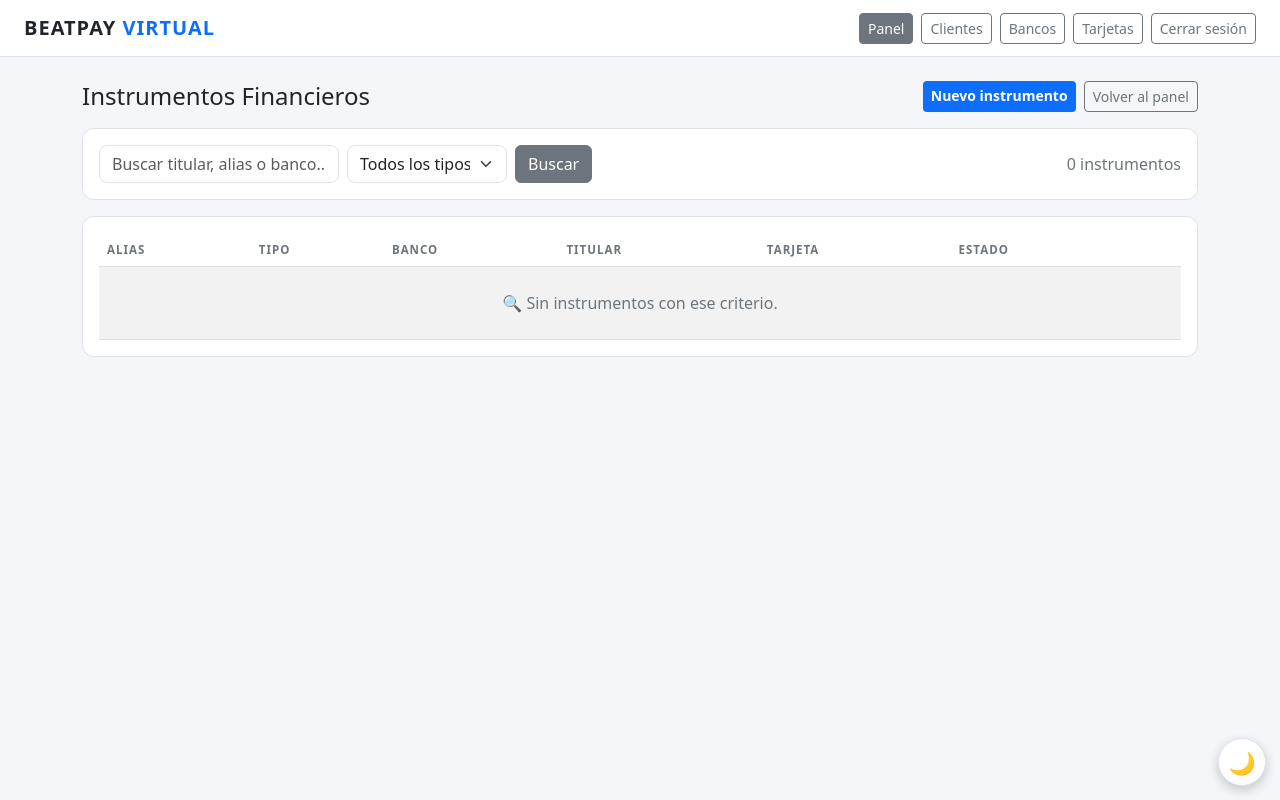
After one commit to Jotaa137/Beatpay-Virtual, a Django app: page /panel/instrumentos in a window 1280 px wide. The commit adds this page. Run offline with Django 5.2, Linux system fonts and the light colour scheme; the visitor is signed in with stand-in values (Sample User, id 1); data comes from the database, SQL or seed files in the repository; data that the repository does not hold is empty.

Commit message:
panel: CRUD de tarjetas e instrumentos financieros

```diff
--- a/core/templates/admin.html
+++ b/core/templates/admin.html
@@ -6,7 +6,7 @@
 <body class="d-flex flex-column min-vh-100">
 <nav class="navbar"><div class="container-fluid px-4" style="display:flex;align-items:center;gap:10px"><a class="navbar-brand logo" href="{% url 'index' %}">BEATPAY <span>VIRTUAL</span></a><div class="d-flex gap-2 align-items-center" style="margin-left:auto"><a class="btn btn-outline-secondary btn-sm" href="{% url 'logout' %}">Cerrar sesión</a></div></div></nav>
 <main class="container py-4">
-<div class="admin-head mb-3"><div class="d-flex flex-wrap justify-content-between align-items-center gap-2"><h2 class="h4 mb-0">Panel de administración</h2><div class="d-flex flex-wrap gap-2 align-items-center"><a class="btn btn-outline-primary btn-sm" href="{% url 'panel_clientes' %}">Clientes</a><a class="btn btn-outline-primary btn-sm" href="{% url 'panel_bancos' %}">Bancos</a><span class="badge text-bg-light">{% now "d/m/Y" %}</span></div></div></div>
+<div class="admin-head mb-3"><div class="d-flex flex-wrap justify-content-between align-items-center gap-2"><h2 class="h4 mb-0">Panel de administración</h2><div class="d-flex flex-wrap gap-2 align-items-center"><a class="btn btn-outline-primary btn-sm" href="{% url 'panel_clientes' %}">Clientes</a><a class="btn btn-outline-primary btn-sm" href="{% url 'panel_bancos' %}">Bancos</a><a class="btn btn-outline-primary btn-sm" href="{% url 'panel_tarjetas' %}">Tarjetas</a><a class="btn btn-outline-primary btn-sm" href="{% url 'panel_instrumentos' %}">Instrumentos</a><span class="badge text-bg-light">{% now "d/m/Y" %}</span></div></div></div>
 {% if messages %}{% for m in messages %}<div class="alert alert-{{ m.tags|default:'info' }}">{{ m }}</div>{% endfor %}{% endif %}
 
 <div class="row g-3">
@@ -39,6 +39,7 @@
 <h5 class="mt-3">Emitir tarjeta</h5>
 <div class="card bp-card mb-3"><div class="card-body">
 <form method="post" class="row g-2">{% csrf_token %}<input type="hidden" name="action" value="emitir">
+<div class="col-6"><select name="cliente_id" class="form-select bp-input"><option value="">-- Crear cliente nuevo --</option>{% for c in clientes_sin_user %}<option value="{{ c.id }}">{{ c.nombre }} {{ c.apellido }} {% if c.rut %}({{ c.rut }}){% endif %}</option>{% endfor %}</select></div>
 <div class="col-6"><input name="nombre" class="form-control bp-input" required placeholder="Nombre"></div>
 <div class="col-6"><input name="username" class="form-control bp-input" required minlength="3" placeholder="Usuario"></div>
 <div class="col-6"><input name="email" class="form-control bp-input" type="email" required placeholder="Email"></div>
--- /dev/null
+++ b/core/templates/panel_instrumentos.html
@@ -0,0 +1,51 @@
+{% load static %}<!DOCTYPE html>
+<html lang="es"><head><meta charset="UTF-8"><meta name="viewport" content="width=device-width,initial-scale=1">
+<title>Instrumentos - BeatPay</title>
+<link href="https://cdn.jsdelivr.net/npm/bootstrap@5.3.3/dist/css/bootstrap.min.css" rel="stylesheet">
+<link rel="stylesheet" href="{% static 'core/css/style.css' %}?v=5"></head>
+<body class="d-flex flex-column min-vh-100">
+<nav class="navbar"><div class="container-fluid px-4" style="display:flex;align-items:center;gap:10px"><a class="navbar-brand logo" href="{% url 'index' %}">BEATPAY <span>VIRTUAL</span></a><div class="d-flex gap-2 align-items-center" style="margin-left:auto"><a class="btn btn-secondary btn-sm" href="{% url 'panel' %}">Panel</a><a class="btn btn-outline-secondary btn-sm" href="{% url 'panel_clientes' %}">Clientes</a><a class="btn btn-outline-secondary btn-sm" href="{% url 'panel_bancos' %}">Bancos</a><a class="btn btn-outline-secondary btn-sm" href="{% url 'panel_tarjetas' %}">Tarjetas</a><a class="btn btn-outline-secondary btn-sm" href="{% url 'logout' %}">Cerrar sesión</a></div></div></nav>
+<main class="container py-4">
+<div class="d-flex flex-wrap justify-content-between align-items-center gap-2 mb-3">
+<h2 class="h4 mb-0">Instrumentos Financieros</h2>
+<div class="d-flex flex-wrap gap-2"><a class="btn btn-beatpay btn-sm" href="{% url 'instrumento_nuevo' %}">Nuevo instrumento</a><a class="btn btn-outline-secondary btn-sm" href="{% url 'panel' %}">Volver al panel</a></div>
+</div>
+{% if messages %}{% for m in messages %}<div class="alert alert-{{ m.tags|default:'info' }}">{{ m }}</div>{% endfor %}{% endif %}
+
+<div class="card bp-card mb-3"><div class="card-body">
+<form method="get" class="d-flex flex-wrap gap-2 align-items-center">
+<input name="q" class="form-control bp-input" style="max-width:240px" placeholder="Buscar titular, alias o banco..." value="{{ q }}">
+<select name="tipo" class="form-select bp-input" style="max-width:160px" onchange="this.form.submit()">
+<option value="" {% if not tipo %}selected{% endif %}>Todos los tipos</option>
+{% for codigo, nombre in tipos %}<option value="{{ codigo }}" {% if tipo == codigo %}selected{% endif %}>{{ nombre }}</option>{% endfor %}
+</select>
+<button class="btn btn-secondary" type="submit">Buscar</button>
+<span class="bp-muted ms-auto">{{ total }} instrumento{{ total|pluralize }}</span>
+</form>
+</div></div>
+
+<div class="card bp-card"><div class="card-body">
+<div class="table-responsive"><table class="table table-striped table-hover mb-0">
+<thead><tr><th>Alias</th><th>Tipo</th><th>Banco</th><th>Titular</th><th>Tarjeta</th><th>Estado</th><th></th></tr></thead>
+<tbody>
+{% for i in instrumentos %}<tr>
+<td><b>{{ i.alias|default:i.uuid }}</b><br><span class="bp-muted">{{ i.uuid }}</span></td>
+<td>{% if i.tipo == 'INTERNO' %}<span class="badge text-bg-primary">Interno</span>{% else %}<span class="badge text-bg-secondary">Externo</span>{% endif %}</td>
+<td>{{ i.banco.nombre }}</td>
+<td>{{ i.titular|default:'—' }}</td>
+<td>{% if i.tarjeta %}{{ i.tarjeta.numero }}{% else %}—{% endif %}</td>
+<td>{% if i.activo %}<span class="badge text-bg-success">Activo</span>{% else %}<span class="badge text-bg-danger">Inactivo</span>{% endif %}</td>
+<td class="text-end"><a class="btn btn-sm btn-outline-primary" href="{% url 'instrumento_editar' i.id %}">Editar</a>
+{% if i.movimientos_enviados.exists or i.movimientos_recibidos.exists %}
+<span class="badge text-bg-light">Con movimientos</span>
+{% else %}
+<form method="post" action="{% url 'instrumento_estado' i.id %}" class="d-inline" onsubmit="return confirm('¿Cambiar el estado de {{ i.alias|default:i.uuid }}?')">{% csrf_token %}<button class="btn btn-sm {% if i.activo %}btn-outline-danger{% else %}btn-outline-success{% endif %}" type="submit">{% if i.activo %}Desactivar{% else %}Activar{% endif %}</button></form>
+{% endif %}
+</td>
+</tr>{% empty %}<tr><td colspan="7" class="text-center bp-muted py-4">🔍 Sin instrumentos con ese criterio.</td></tr>{% endfor %}
+</tbody></table></div>
+</div></div>
+</main>
+<script src="{% static 'core/js/app.js' %}?v=5"></script>
+<script src="https://cdn.jsdelivr.net/npm/bootstrap@5.3.3/dist/js/bootstrap.bundle.min.js"></script>
+</body></html>
--- a/core/urls.py
+++ b/core/urls.py
@@ -17,6 +17,14 @@ urlpatterns = [
     path('panel/bancos/nuevo', views.banco_form, name='banco_nuevo'),
     path('panel/bancos/<int:banco_id>/editar', views.banco_form, name='banco_editar'),
     path('panel/bancos/<int:banco_id>/estado', views.banco_estado, name='banco_estado'),
+    path('panel/tarjetas', views.panel_tarjetas, name='panel_tarjetas'),
+    path('panel/tarjetas/nuevo', views.tarjeta_form, name='tarjeta_nuevo'),
+    path('panel/tarjetas/<int:tarjeta_id>/editar', views.tarjeta_form, name='tarjeta_editar'),
+    path('panel/tarjetas/<int:tarjeta_id>/estado', views.tarjeta_estado, name='tarjeta_estado'),
+    path('panel/instrumentos', views.panel_instrumentos, name='panel_instrumentos'),
+    path('panel/instrumentos/nuevo', views.instrumento_form, name='instrumento_nuevo'),
+    path('panel/instrumentos/<int:instrumento_id>/editar', views.instrumento_form, name='instrumento_editar'),
+    path('panel/instrumentos/<int:instrumento_id>/estado', views.instrumento_estado, name='instrumento_estado'),
     path('dashboard', views.dashboard, name='dashboard'),
     path('cargar', views.cargar, name='cargar'),
     path('pagar', views.pagar, name='pagar'),
--- a/core/views.py
+++ b/core/views.py
@@ -19,6 +19,7 @@ from .models import (
     Cliente,
     Cuenta,
     InstrumentoFinanciero,
+    Movimiento,
     Tarjeta,
     Transaccion,
 )
@@ -514,11 +515,26 @@ def panel(request):
                 password=datos['password'],
                 first_name=datos['nombre'],
             )
-            cliente = Cliente.objects.create(
-                user=nuevo,
-                nombre=datos['nombre'],
-                email=datos['email'],
-            )
+            cliente_id = _entero(request.POST.get('cliente_id', '').strip(), None)
+            if cliente_id is not None:
+                try:
+                    cliente = Cliente.objects.get(pk=cliente_id, user__isnull=True)
+                    cliente.user = nuevo
+                    cliente.nombre = datos['nombre']
+                    cliente.email = datos['email']
+                    cliente.save(update_fields=['user', 'nombre', 'email'])
+                except Cliente.DoesNotExist:
+                    cliente = Cliente.objects.create(
+                        user=nuevo,
+                        nombre=datos['nombre'],
+                        email=datos['email'],
+                    )
+            else:
+                cliente = Cliente.objects.create(
+                    user=nuevo,
+                    nombre=datos['nombre'],
+                    email=datos['email'],
+                )
             Cuenta.objects.create(user=nuevo, presupuesto=pto)
             tarjeta = Tarjeta.objects.create(
                 cliente=cliente,
@@ -547,6 +563,7 @@ def panel(request):
     saldo_total = sum(u.tarjeta_obj.saldo for u in clientes)
     return render(request, 'admin.html', {
         'usuarios': usuarios,
+        'clientes_sin_user': Cliente.objects.filter(user__isnull=True).order_by('apellido', 'nombre'),
         'solicitudes': [u for u, c in zip(clientes, cuentas) if c.solicitud_cupo],
         'q': q,
         'filtro': filtro,
@@ -646,6 +663,327 @@ def usuario_detalle(request, user_id):
         'tarjeta': ttarjeta,
         'historial': historial,
     })
+
+
+# =====================================================================
+# CRUD de Tarjetas (panel propio)
+# =====================================================================
+
+@login_required
+@user_passes_test(es_staff, login_url='dashboard')
+def panel_tarjetas(request):
+    q = request.GET.get('q', '').strip()
+    estado = request.GET.get('estado', '')
+    banco_id = _entero(request.GET.get('banco', '').strip(), None)
+    tarjetas = Tarjeta.objects.select_related('cliente', 'banco').prefetch_related('instrumento')
+    if q:
+        tarjetas = tarjetas.filter(
+            Q(numero__icontains=q)
+            | Q(cliente__nombre__icontains=q)
+            | Q(cliente__apellido__icontains=q)
+            | Q(cliente__rut__icontains=q)
+            | Q(banco__nombre__icontains=q)
+        )
+    if estado:
+        tarjetas = tarjetas.filter(estado=estado)
+    if banco_id is not None:
+        tarjetas = tarjetas.filter(banco_id=banco_id)
+    return render(request, 'panel_tarjetas.html', {
+        'tarjetas': tarjetas,
+        'q': q,
+        'estado': estado,
+        'banco': banco_id,
+        'bancos': Banco.objects.all(),
+        'estados': Tarjeta.ESTADOS,
+        'total': tarjetas.count(),
+    })
+
+
+@login_required
+@user_passes_test(es_staff, login_url='dashboard')
+def tarjeta_form(request, tarjeta_id=None):
+    tarjeta = None
+    if tarjeta_id is not None:
+        try:
+            tarjeta = Tarjeta.objects.select_related('cliente', 'banco').get(pk=tarjeta_id)
+        except Tarjeta.DoesNotExist:
+            messages.error(request, 'Tarjeta no encontrada.')
+            return redirect('panel_tarjetas')
+
+    if request.method == 'POST':
+        cliente_id = _entero(request.POST.get('cliente', '').strip(), None)
+        banco_id = _entero(request.POST.get('banco', '').strip(), None)
+        tipo = request.POST.get('tipo', '').strip()
+        estado = request.POST.get('estado', '').strip()
+        saldo = _entero(request.POST.get('saldo', '0').strip(), 0)
+        fecha_venc = request.POST.get('fecha_vencimiento', '').strip() or None
+
+        errores = []
+        if cliente_id is None:
+            errores.append('Debe seleccionar un cliente.')
+        else:
+            try:
+                Cliente.objects.get(pk=cliente_id)
+            except Cliente.DoesNotExist:
+                errores.append('El cliente seleccionado no existe.')
+        if banco_id is None:
+            errores.append('Debe seleccionar un banco.')
+        else:
+            try:
+                Banco.objects.get(pk=banco_id)
+            except Banco.DoesNotExist:
+                errores.append('El banco seleccionado no existe.')
+        tipos_validos = [t[0] for t in Tarjeta.TIPOS]
+        if tipo not in tipos_validos:
+            errores.append('Tipo de tarjeta inválido.')
+        estados_validos = [e[0] for e in Tarjeta.ESTADOS]
+        if estado not in estados_validos:
+            errores.append('Estado inválido.')
+        if saldo is None or saldo < 0:
+            errores.append('El saldo debe ser un entero mayor o igual a 0.')
+
+        if errores:
+            for e in errores:
+                messages.error(request, e)
+            valores = {
+                'cliente': cliente_id or '',
+                'banco': banco_id or '',
+                'tipo': tipo,
+                'estado': estado,
+                'saldo': saldo if saldo is not None else '',
+                'fecha_vencimiento': fecha_venc or '',
+            }
+        else:
+            if tarjeta is None:
+                cliente = Cliente.objects.get(pk=cliente_id)
+                banco = Banco.objects.get(pk=banco_id)
+                tarjeta = Tarjeta.objects.create(
+                    cliente=cliente,
+                    banco=banco,
+                    tipo=tipo,
+                    estado=estado,
+                    saldo=saldo,
+                    fecha_vencimiento=fecha_venc,
+                )
+                _instrumento_interno(tarjeta)
+                _log(request.user.username, 'tarjeta', f'creada: {tarjeta.numero}')
+                messages.success(request, f'Tarjeta {tarjeta.numero} creada.')
+            else:
+                tarjeta.cliente_id = cliente_id
+                tarjeta.banco_id = banco_id
+                tarjeta.tipo = tipo
+                tarjeta.estado = estado
+                tarjeta.saldo = saldo
+                tarjeta.fecha_vencimiento = fecha_venc
+                tarjeta.save()
+                _log(request.user.username, 'tarjeta', f'actualizada: {tarjeta.numero}')
+                messages.success(request, f'Tarjeta {tarjeta.numero} actualizada.')
+            return redirect('panel_tarjetas')
+    elif tarjeta is None:
+        valores = {
+            'cliente': '',
+            'banco': '',
+            'tipo': 'Visa',
+            'estado': 'Activa',
+            'saldo': '',
+            'fecha_vencimiento': '',
+        }
+    else:
+        valores = {
+            'cliente': tarjeta.cliente_id,
+            'banco': tarjeta.banco_id,
+            'tipo': tarjeta.tipo,
+            'estado': tarjeta.estado,
+            'saldo': tarjeta.saldo,
+            'fecha_vencimiento': tarjeta.fecha_vencimiento.strftime('%Y-%m-%d') if tarjeta.fecha_vencimiento else '',
+        }
+
+    return render(request, 'tarjeta_form.html', {
+        'tarjeta': tarjeta,
+        'valores': valores,
+        'modo': 'Editar' if tarjeta else 'Nuevo',
+        'clientes': Cliente.objects.all(),
+        'bancos': Banco.objects.all(),
+        'tipos': Tarjeta.TIPOS,
+        'estados': Tarjeta.ESTADOS,
+    })
+
+
+@login_required
+@user_passes_test(es_staff, login_url='dashboard')
+def tarjeta_estado(request, tarjeta_id):
+    if request.method != 'POST':
+        return redirect('panel_tarjetas')
+    try:
+        tarjeta = Tarjeta.objects.get(pk=tarjeta_id)
+    except Tarjeta.DoesNotExist:
+        messages.error(request, 'Tarjeta no encontrada.')
+        return redirect('panel_tarjetas')
+    instrumento = getattr(tarjeta, 'instrumento', None)
+    if instrumento and (instrumento.movimientos_enviados.exists() or instrumento.movimientos_recibidos.exists()):
+        messages.error(request, f'La tarjeta {tarjeta.numero} tiene movimientos registrados; no se puede cambiar su estado.')
+    else:
+        tarjeta.estado = 'Inactiva' if tarjeta.estado == 'Activa' else 'Activa'
+        tarjeta.save(update_fields=['estado'])
+        _log(request.user.username, 'tarjeta', f'{tarjeta.numero}: {tarjeta.estado}')
+        messages.success(request, f'Tarjeta {tarjeta.numero}: {tarjeta.estado}.')
+    return redirect('panel_tarjetas')
+
+
+# =====================================================================
+# CRUD de Instrumentos Financieros (panel propio)
+# =====================================================================
+
+@login_required
+@user_passes_test(es_staff, login_url='dashboard')
+def panel_instrumentos(request):
+    q = request.GET.get('q', '').strip()
+    tipo = request.GET.get('tipo', '')
+    instrumentos = InstrumentoFinanciero.objects.select_related('banco', 'tarjeta')
+    if q:
+        instrumentos = instrumentos.filter(
+            Q(titular__icontains=q)
+            | Q(alias__icontains=q)
+            | Q(banco__nombre__icontains=q)
+        )
+    if tipo in ('INTERNO', 'EXTERNO'):
+        instrumentos = instrumentos.filter(tipo=tipo)
+    return render(request, 'panel_instrumentos.html', {
+        'instrumentos': instrumentos,
+        'q': q,
+        'tipo': tipo,
+        'tipos': InstrumentoFinanciero.TIPOS,
+        'total': instrumentos.count(),
+    })
+
+
+@login_required
+@user_passes_test(es_staff, login_url='dashboard')
+def instrumento_form(request, instrumento_id=None):
+    instrumento = None
+    if instrumento_id is not None:
+        try:
+            instrumento = InstrumentoFinanciero.objects.select_related('banco', 'tarjeta').get(pk=instrumento_id)
+        except InstrumentoFinanciero.DoesNotExist:
+            messages.error(request, 'Instrumento no encontrado.')
+            return redirect('panel_instrumentos')
+
+    if request.method == 'POST':
+        tipo = request.POST.get('tipo', '').strip()
+        banco_id = _entero(request.POST.get('banco', '').strip(), None)
+        tarjeta_id = _entero(request.POST.get('tarjeta', '').strip(), None)
+        titular = request.POST.get('titular', '').strip()
+        alias = request.POST.get('alias', '').strip()
+        activo = request.POST.get('activo') == 'on'
+
+        errores = []
+        tipos_validos = [t[0] for t in InstrumentoFinanciero.TIPOS]
+        if tipo not in tipos_validos:
+            errores.append('Tipo inválido.')
+        if banco_id is None:
+            errores.append('Debe seleccionar un banco.')
+        else:
+            try:
+                Banco.objects.get(pk=banco_id)
+            except Banco.DoesNotExist:
+                errores.append('El banco seleccionado no existe.')
+        if tipo == 'INTERNO':
+            if tarjeta_id is None:
+                errores.append('Para un instrumento interno debe seleccionar una tarjeta.')
+            else:
+                try:
+                    t = Tarjeta.objects.get(pk=tarjeta_id)
+                    if hasattr(t, 'instrumento') and t.instrumento_id != (instrumento.pk if instrumento else None):
+                        errores.append('Esa tarjeta ya tiene un instrumento asignado.')
+                except Tarjeta.DoesNotExist:
+                    errores.append('La tarjeta seleccionada no existe.')
+        if tipo == 'EXTERNO' and not titular:
+            errores.append('El titular es obligatorio para instrumentos externos.')
+
+        if errores:
+            for e in errores:
+                messages.error(request, e)
+            valores = {
+                'tipo': tipo,
+                'banco': banco_id or '',
+                'tarjeta': tarjeta_id or '',
+                'titular': titular,
+                'alias': alias,
+                'activo': activo,
+            }
+        else:
+            if instrumento is None:
+                banco = Banco.objects.get(pk=banco_id)
+                tarjeta = Tarjeta.objects.get(pk=tarjeta_id) if tarjeta_id else None
+                defaults = {
+                    'banco': banco,
+                    'titular': titular or (str(tarjeta.cliente)[:120] if tarjeta else ''),
+                    'alias': alias or (f'Tarjeta {tarjeta.numero[-4:]}' if tarjeta else ''),
+                    'activo': activo,
+                }
+                if tipo == 'INTERNO':
+                    defaults['tarjeta'] = tarjeta
+                instrumento = InstrumentoFinanciero.objects.create(tipo=tipo, **defaults)
+                _log(request.user.username, 'instrumento', f'creado: {instrumento.uuid}')
+                messages.success(request, f'Instrumento {instrumento.alias or instrumento.uuid} creado.')
+            else:
+                instrumento.tipo = tipo
+                instrumento.banco_id = banco_id
+                instrumento.tarjeta_id = tarjeta_id if tipo == 'INTERNO' else None
+                instrumento.titular = titular
+                instrumento.alias = alias
+                instrumento.activo = activo
+                instrumento.save()
+                _log(request.user.username, 'instrumento', f'actualizado: {instrumento.uuid}')
+                messages.success(request, f'Instrumento {instrumento.alias or instrumento.uuid} actualizado.')
+            return redirect('panel_instrumentos')
+    elif instrumento is None:
+        valores = {
+            'tipo': 'INTERNO',
+            'banco': '',
+            'tarjeta': '',
+            'titular': '',
+            'alias': '',
+            'activo': True,
+        }
+    else:
+        valores = {
+            'tipo': instrumento.tipo,
+            'banco': instrumento.banco_id,
+            'tarjeta': instrumento.tarjeta_id,
+            'titular': instrumento.titular,
+            'alias': instrumento.alias,
+            'activo': instrumento.activo,
+        }
+
+    return render(request, 'instrumento_form.html', {
+        'instrumento': instrumento,
+        'valores': valores,
+        'modo': 'Editar' if instrumento else 'Nuevo',
+        'bancos': Banco.objects.all(),
+        'tarjetas': Tarjeta.objects.all(),
+        'tipos': InstrumentoFinanciero.TIPOS,
+    })
+
+
+@login_required
+@user_passes_test(es_staff, login_url='dashboard')
+def instrumento_estado(request, instrumento_id):
+    if request.method != 'POST':
+        return redirect('panel_instrumentos')
+    try:
+        instrumento = InstrumentoFinanciero.objects.get(pk=instrumento_id)
+    except InstrumentoFinanciero.DoesNotExist:
+        messages.error(request, 'Instrumento no encontrado.')
+        return redirect('panel_instrumentos')
+    if instrumento.movimientos_enviados.exists() or instrumento.movimientos_recibidos.exists():
+        messages.error(request, f'El instrumento {instrumento.alias or instrumento.uuid} tiene movimientos registrados; no se puede desactivar.')
+    else:
+        instrumento.activo = not instrumento.activo
+        instrumento.save(update_fields=['activo'])
+        _log(request.user.username, 'instrumento', f'{instrumento.uuid}: {"activo" if instrumento.activo else "inactivo"}')
+        messages.success(request, f'Instrumento {instrumento.alias or instrumento.uuid}: {"activado" if instrumento.activo else "desactivado"}.')
+    return redirect('panel_instrumentos')
 
 
 @login_required
```
Also changed, not shown: core/templates/instrumento_form.html (added, +33 -0 lines), core/templates/panel_tarjetas.html (added, +51 -0 lines), core/templates/tarjeta_form.html (added, +28 -0 lines).
